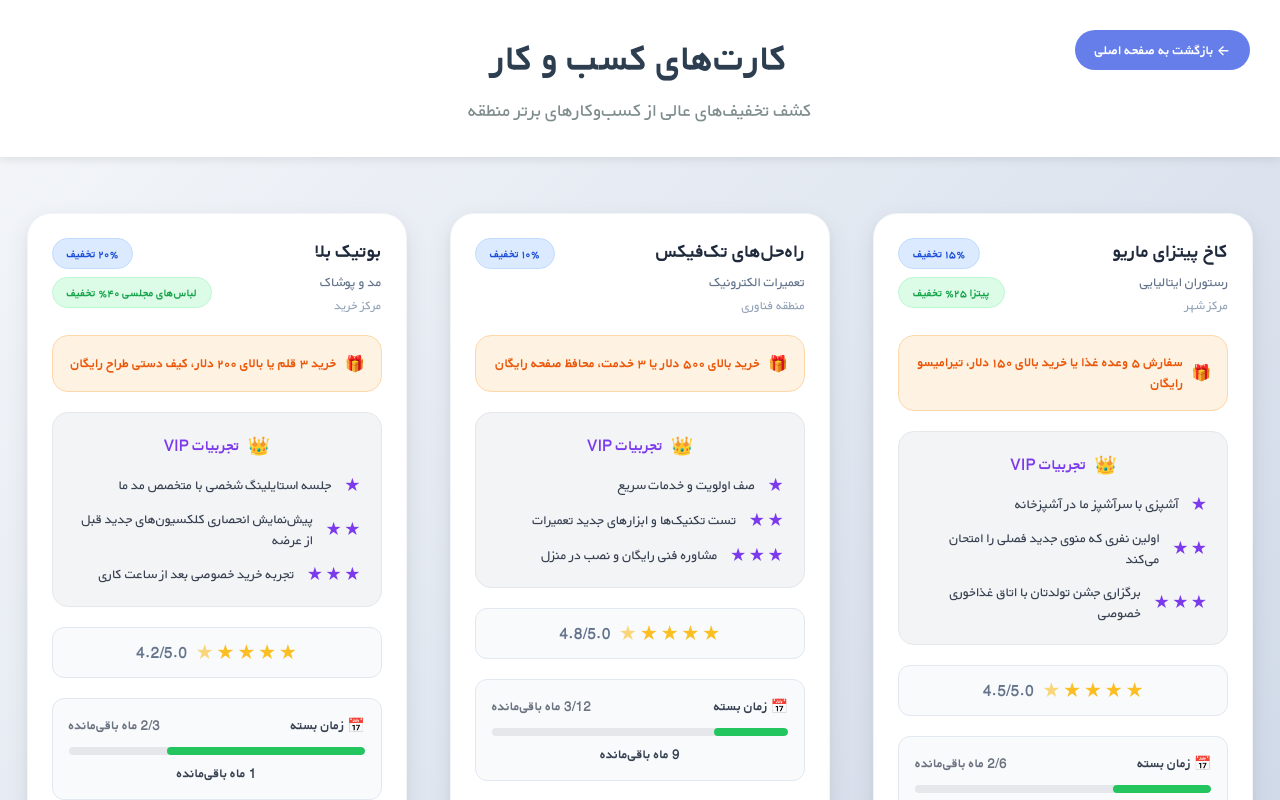
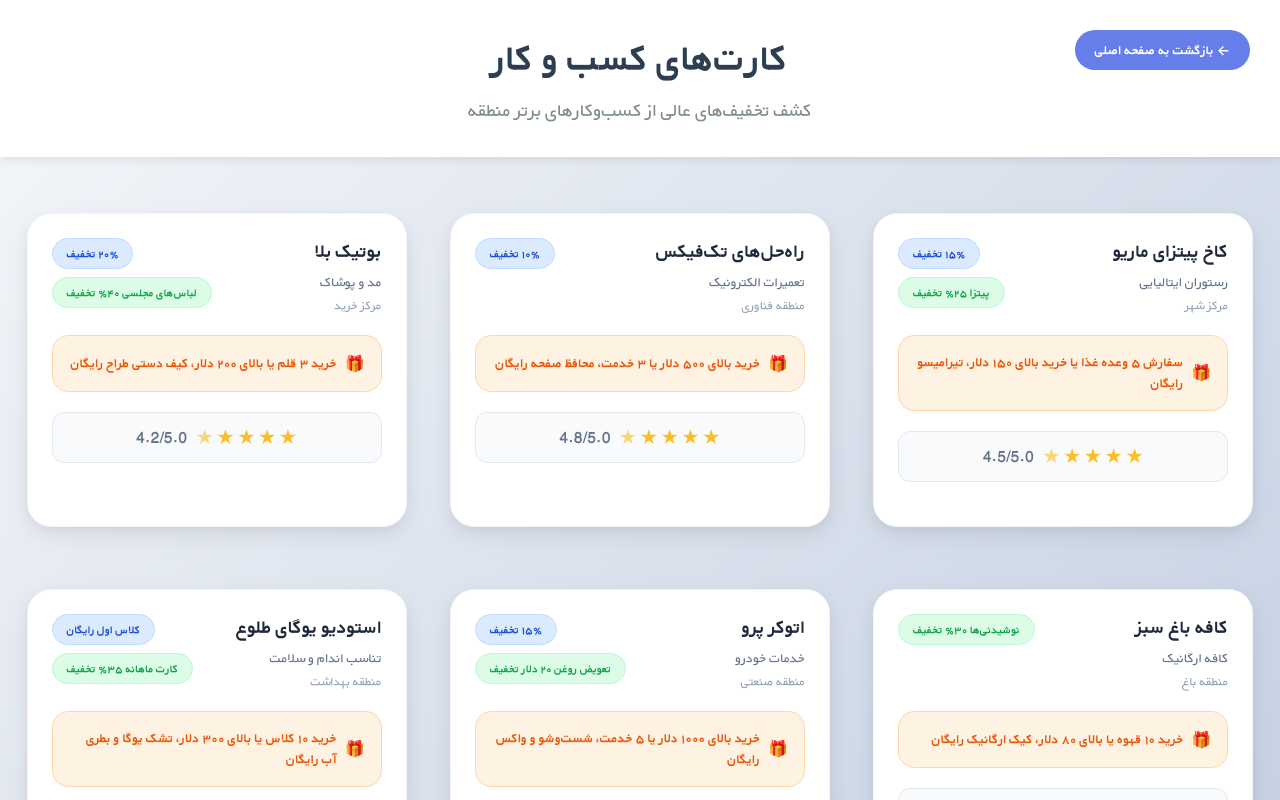
Before and after one commit to rajabpour4097/faydo-portfolios, a React (Create React App) app: page /business-cards in a window 1280 px wide. Shown: the top 800 px of the page. Built offline with nearby package versions, Linux system fonts and the light colour scheme.

Commit message:
Remove VIP section and progress time from business card

```diff
--- a/src/components/BusinessCard.tsx
+++ b/src/components/BusinessCard.tsx
@@ -95,26 +95,6 @@ const BusinessCard: React.FC<BusinessCardProps> = ({
         <span className="offer-text">{conditionalOffer}</span>
       </div>
 
-      {/* VIP Experiences */}
-      <div className="vip-section-new">
-        <div className="vip-header">
-          <span className="vip-crown">👑</span>
-          <span className="vip-title">تجربیات VIP</span>
-        </div>
-        <div className="vip-experiences">
-          {vipExperiences.map((exp, index) => (
-            <div key={index} className="vip-experience">
-              <div className="vip-stars">
-                {Array.from({ length: exp.stars }, (_, i) => (
-                  <span key={i} className="vip-star">★</span>
-                ))}
-              </div>
-              <span className="vip-text">{exp.experience}</span>
-            </div>
-          ))}
-        </div>
-      </div>
-
       {/* Rating Section */}
       <div className="rating-section">
         <span className="rating-value-new">{rating}/5.0</span>
@@ -123,24 +103,6 @@ const BusinessCard: React.FC<BusinessCardProps> = ({
         </div>
       </div>
 
-      {/* Package Progress */}
-      <div className="package-progress">
-        <div className="progress-header">
-          <span className="progress-title">📅 زمان بسته</span>
-          <span className="progress-months">
-            {packageInfo.totalMonths - packageInfo.remainingMonths}/{packageInfo.totalMonths} ماه باقی‌مانده
-          </span>
-        </div>
-        <div className="progress-bar-container">
-          <div
-            className="progress-bar-fill"
-            style={{ width: `${progressPercentage}%` }}
-          ></div>
-        </div>
-        <div className="progress-status">
-          {packageInfo.remainingMonths === 0 ? 'این ماه منقضی می‌شود' : `${packageInfo.remainingMonths} ماه باقی‌مانده`}
-        </div>
-      </div>
     </div>
   );
 };
```
